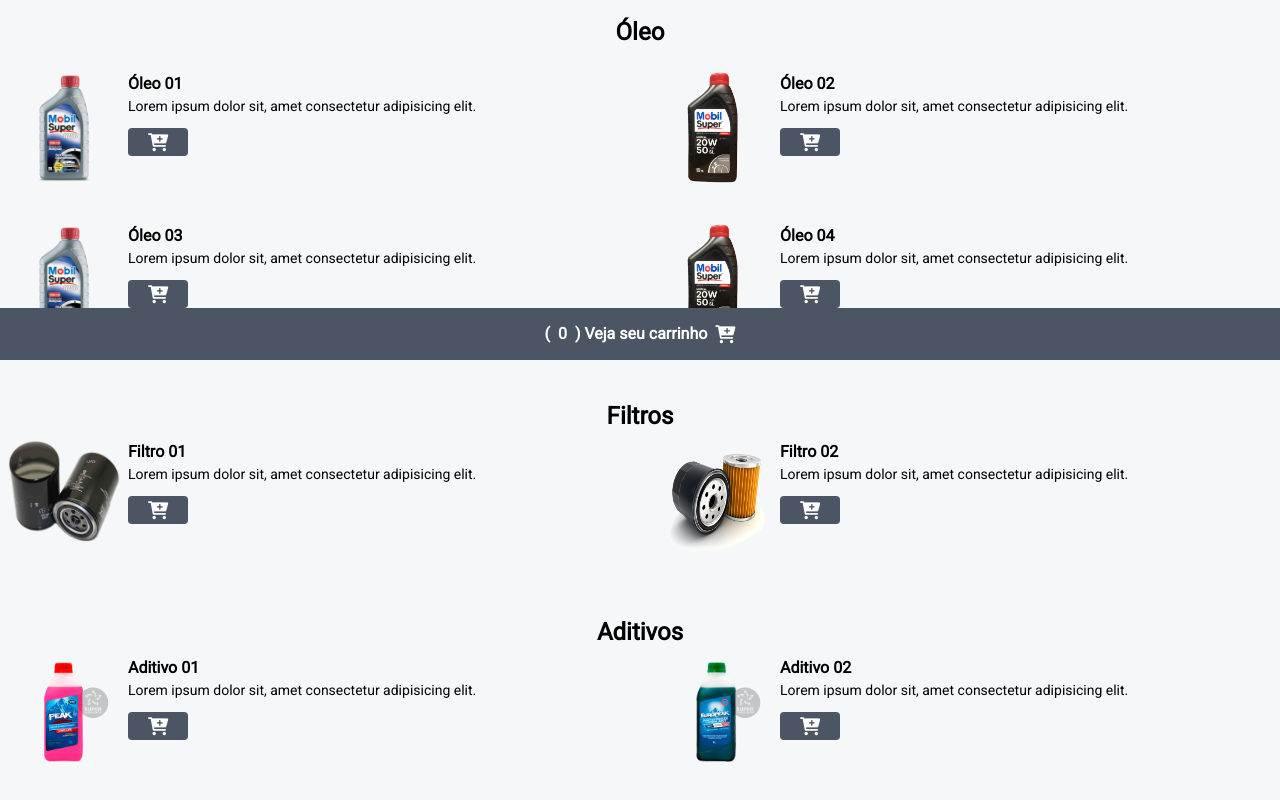
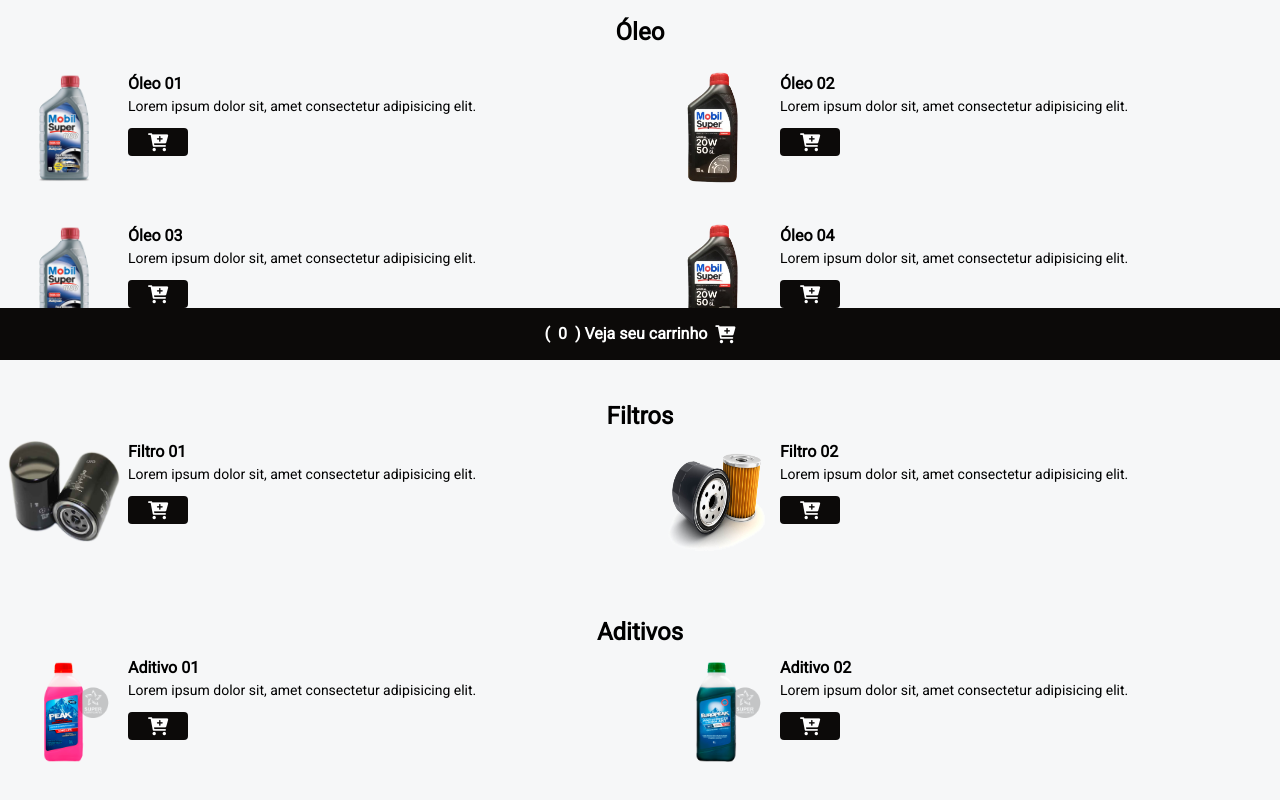
Before and after one commit to YuriSantos00/menu-burger, a website: page index.html in a window 1280 px wide. Shown: the part 440-1240 px from the top of the page. Drawn offline with nearby package versions, Linux system fonts and the light colour scheme.

Commit message:
Versão 1.4 alterando a paleta de cores

```diff
--- a/index.html
+++ b/index.html
@@ -71,7 +71,7 @@
                     <p class="text-sm">Lorem ipsum dolor sit, amet consectetur adipisicing elit.</p>
 
                     <div class="flex items-center gap-2 justify-between mt-3">
-                        <button class="bg-gray px-5 rounded add-to-cart-btn" data-name="Óleo 01"
+                        <button class="bg-stone px-5 rounded add-to-cart-btn hover:scale-110 hover:bg-green" data-name="Óleo 01"
                             data-price="0">
                             <i class="fa fa-cart-plus text-lg text-white"></i>
                         </button>
@@ -92,7 +92,7 @@
                     <p class="text-sm">Lorem ipsum dolor sit, amet consectetur adipisicing elit.</p>
 
                     <div class="flex items-center gap-2 justify-between mt-3">
-                        <button class="bg-gray px-5 rounded add-to-cart-btn" data-name="Óleo 02"
+                        <button class="bg-stone px-5 rounded add-to-cart-btn hover:scale-110 hover:bg-green" data-name="Óleo 02"
                             data-price="0">
                             <i class="fa fa-cart-plus text-lg text-white"></i>
                         </button>
@@ -114,7 +114,7 @@
                     <p class="text-sm">Lorem ipsum dolor sit, amet consectetur adipisicing elit.</p>
 
                     <div class="flex items-center gap-2 justify-between mt-3">
-                        <button class="bg-gray px-5 rounded add-to-cart-btn" data-name="Óleo 03"
+                        <button class="bg-stone px-5 rounded add-to-cart-btn hover:scale-110 hover:bg-green" data-name="Óleo 03"
                             data-price="0">
                             <i class="fa fa-cart-plus text-lg text-white"></i>
                         </button>
@@ -136,7 +136,7 @@
                     <p class="text-sm">Lorem ipsum dolor sit, amet consectetur adipisicing elit.</p>
 
                     <div class="flex items-center gap-2 justify-between mt-3">
-                        <button class="bg-gray px-5 rounded add-to-cart-btn" data-name="Óleo 04"
+                        <button class="bg-stone px-5 rounded add-to-cart-btn hover:scale-110 hover:bg-green" data-name="Óleo 04"
                             data-price="0">
                             <i class="fa fa-cart-plus text-lg text-white"></i>
                         </button>
@@ -170,7 +170,7 @@
                     <p class="font-bold">Filtro 01</p>
                     <p class="text-sm">Lorem ipsum dolor sit, amet consectetur adipisicing elit.</p>
                     <div class="flex items-center gap-2 justify-between mt-3">
-                        <button class="bg-gray px-5 rounded add-to-cart-btn" data-name="Filtro 01" data-price="0">
+                        <button class="bg-stone px-5 rounded add-to-cart-btn hover:scale-110 hover:bg-green" data-name="Filtro 01" data-price="0">
                             <i class="fa fa-cart-plus text-lg text-white"></i>
                         </button>
                     </div>
@@ -191,7 +191,7 @@
                     <p class="font-bold">Filtro 02</p>
                     <p class="text-sm">Lorem ipsum dolor sit, amet consectetur adipisicing elit.</p>
                     <div class="flex items-center gap-2 justify-between mt-3">
-                        <button class="bg-gray px-5 rounded add-to-cart-btn" data-name="Filtro 02"
+                        <button class="bg-stone px-5 rounded add-to-cart-btn hover:scale-110 hover:bg-green" data-name="Filtro 02"
                             data-price="0">
                             <i class="fa fa-cart-plus text-lg text-white"></i>
                         </button>
@@ -228,7 +228,7 @@
                     <p class="font-bold">Aditivo 01</p>
                     <p class="text-sm">Lorem ipsum dolor sit, amet consectetur adipisicing elit.</p>
                     <div class="flex items-center gap-2 justify-between mt-3">
-                        <button class="bg-gray px-5 rounded add-to-cart-btn" data-name="Filtro 02"
+                        <button class="bg-stone px-5 rounded add-to-cart-btn hover:scale-110 hover:bg-green" data-name="Filtro 02"
                             data-price="0">
                             <i class="fa fa-cart-plus text-lg text-white"></i>
                         </button>
@@ -249,7 +249,7 @@
                     <p class="font-bold">Aditivo 02</p>
                     <p class="text-sm">Lorem ipsum dolor sit, amet consectetur adipisicing elit.</p>
                     <div class="flex items-center gap-2 justify-between mt-3">
-                        <button class="bg-gray px-5 rounded add-to-cart-btn" data-name="Filtro 02"
+                        <button class="bg-stone px-5 rounded add-to-cart-btn hover:scale-110 hover:bg-green" data-name="Filtro 02"
                             data-price="0">
                             <i class="fa fa-cart-plus text-lg text-white"></i>
                         </button>
@@ -274,7 +274,7 @@
         id="cart-modal"
         >
 
-        <div class="bg-white p-5 rounded-md min-w-[90%] md:min-w-[600px] max-h-[80vh] overflow-y-auto">
+        <div class="bg-slate-light text-black p-5 rounded-md min-w-[90%] md:min-w-[600px] max-h-[80vh] overflow-y-auto">
             <i id="close-modal-btn2" class="fa-solid fa-xmark bg-red rounded px-2 py-1 object-rigth mx-3"></i>
             <h2 class="text-center font-bold text-2xl mb-2">Meu carrinho</h2>
 
@@ -286,7 +286,7 @@
             <p class="font-bold py-3">Endereço de entrega</p>
 
             <input placeholder="Digite seu Endereço completo" type="text" id="address"
-                class="w-full border-2 p-1 rounded my-1">
+                class="bg-white w-full border-2 p-1 rounded my-1">
             <p class="text-red-500 hidden" id="address-warn">Digite seu endereço completo</p>
 
             <p class="font-bold py-3">Nome</p>
@@ -328,7 +328,7 @@
 
 
     <!---BUTTON CART FOOTER-->
-    <footer class="w-full bg-gray py-3 fixed bottom-0 z-40 flex  items-center justify-center">
+    <footer class="w-full bg-stone py-3 fixed bottom-0 z-40 flex  items-center justify-center">
         <button class="flex items-center gap-2 text-white font-bold" id="cart-btn">
 
             (<span id="cart-count">0</span>)
--- a/tailwind.config.js
+++ b/tailwind.config.js
@@ -18,6 +18,8 @@ module.exports = {
       'green':'#22c55e',
       'gray':'#4b5563',
       'slate':'#94a3b8',
+      'stone':'#0c0a09',
+      'slate-light':'#f1f5f9',
     },
 
   },
```
Also changed, not shown: styles/output.css.
